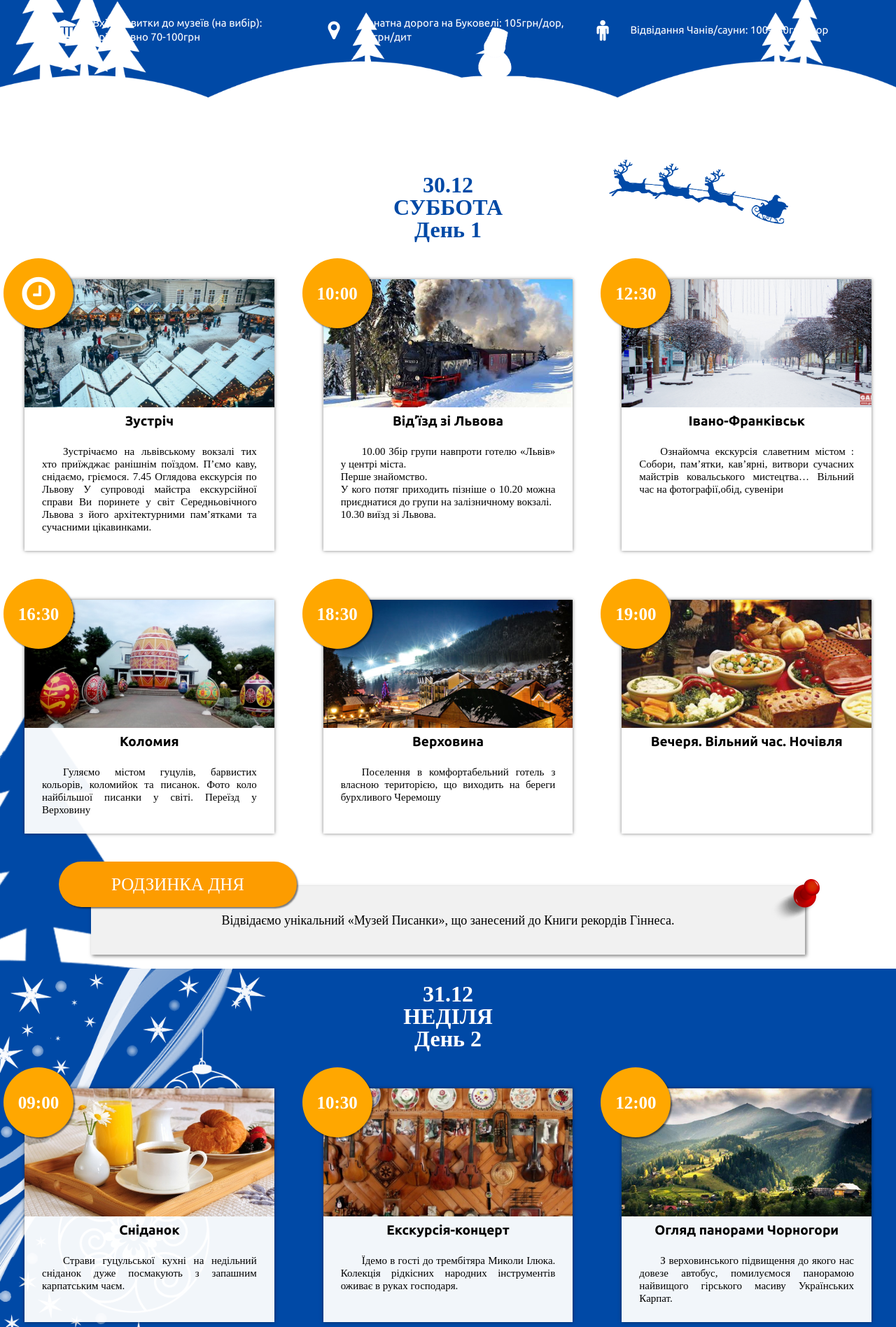
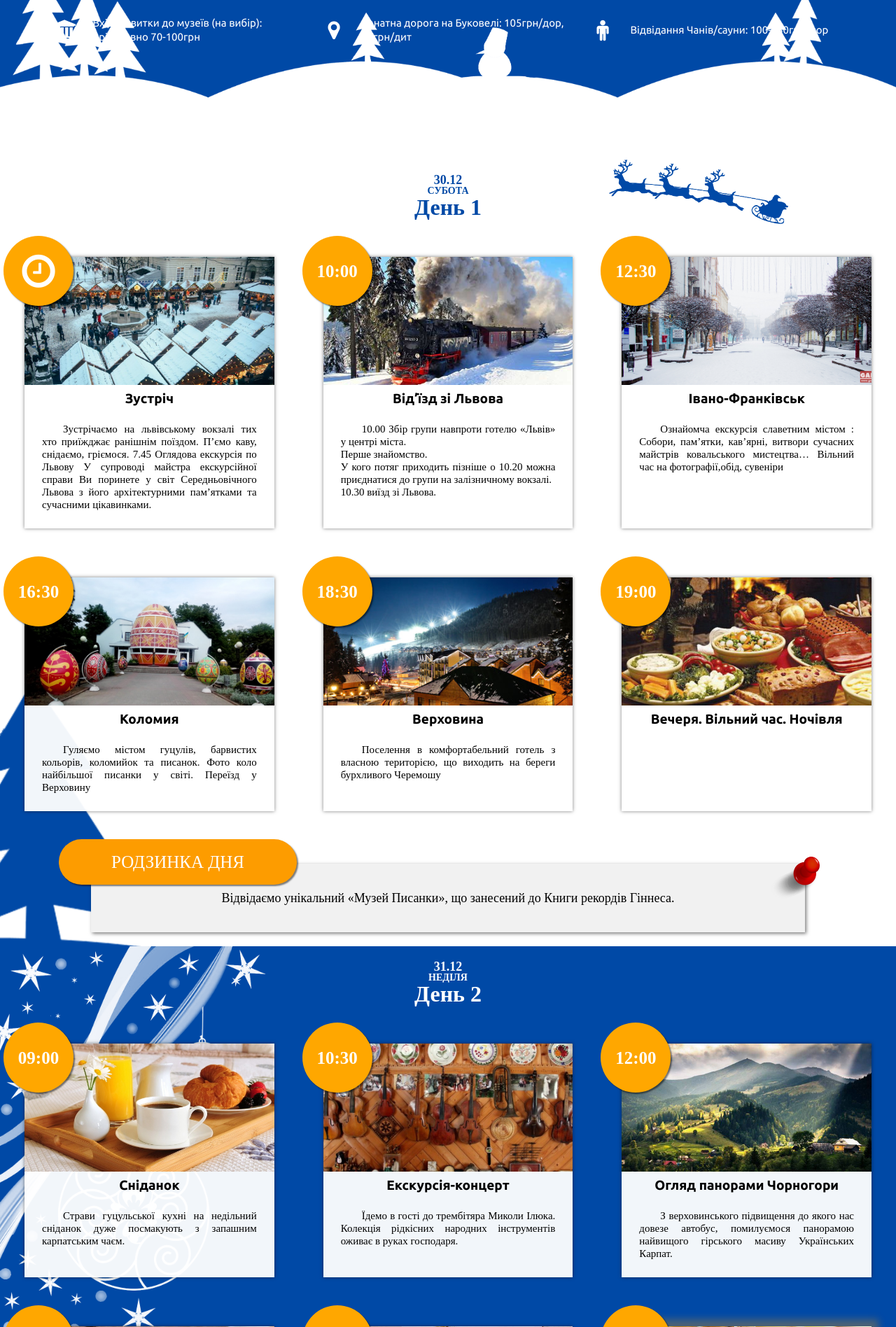
Before and after one commit to alexandrtovmach/vorohta, a PHP site: page / in a window 1280 px wide. Shown: the part 2068-3964 px from the top of the page at 70% size. Run offline with PHP 8.4, Linux system fonts and the light colour scheme; some web fonts are replaced.

Commit message:
fix date day font size

```diff
--- a/index.html
+++ b/index.html
@@ -176,7 +176,7 @@
 
                 <h2>
                     <div class="dayDate">30.12
-                        <div>СУББОТА</div>
+                        <div>СУБОТА</div>
                     </div>
                     День 1
                 </h2>
--- a/style/mainstyle.css
+++ b/style/mainstyle.css
@@ -691,6 +691,12 @@ header {
 	display: flex;
 	flex-direction: column;
 }
+.dayDate {
+	font-size: 18px;
+}
+.dayDate > div {
+	font-size: 14px;
+}
 
 
 /*-------------------daily-program ORNAMENT---------------------*/
```
